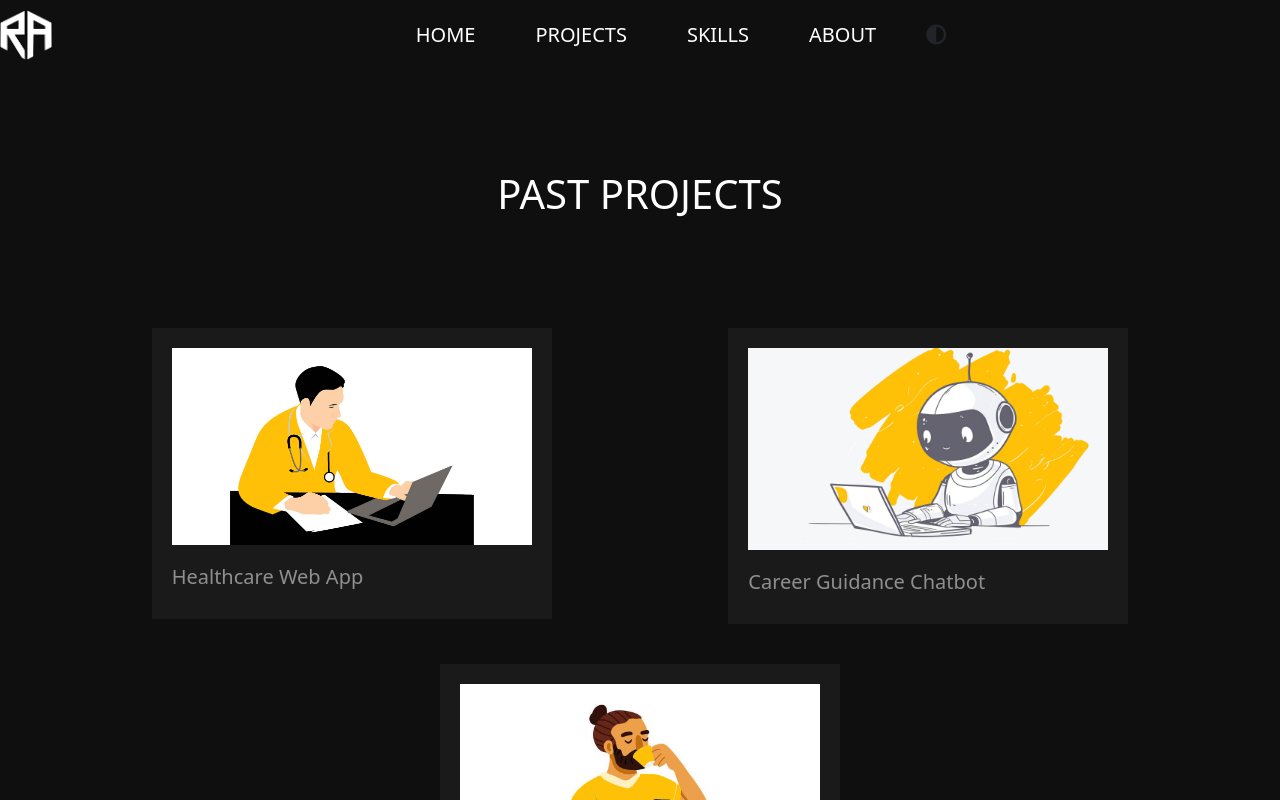
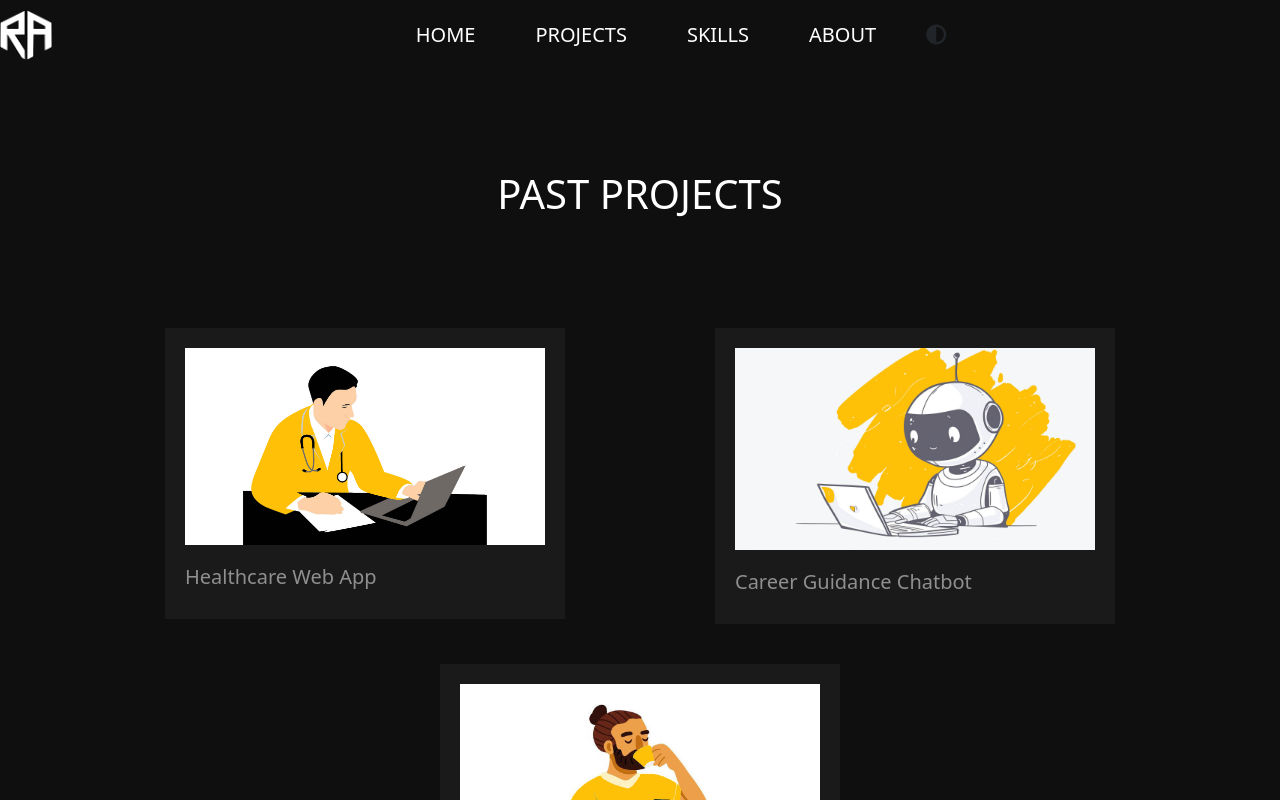
Before and after one commit to rohitashtekar/portfolio, a React (Vite) app in the folder Portfolio/: page /projects in a window 1280 px wide. Shown: the top 800 px of the page. Built offline with nearby package versions, Linux system fonts and the light colour scheme.

Commit message:
UPDATE: removed inline padding, margin

```diff
--- a/Portfolio/src/pages/Projects.jsx
+++ b/Portfolio/src/pages/Projects.jsx
@@ -13,10 +13,10 @@ const Projects = () => {
         <div>
           <h3 className="header">PAST PROJECTS</h3>
         </div>
-        <div className="project-list container-fluid p-0">
+        <div className="project-list container-fluid">
 
           <Link to="/projects/secondclinic">
-            <div className="container-fluid project-card ms-0">
+            <div className="container-fluid project-card">
               <div className="project-img">
                 <img src={doctor} alt="" />
               </div>
@@ -36,7 +36,7 @@ const Projects = () => {
           </Link>
 
           <Link to="/projects/coffeeorder">
-            <div className="container-fluid project-card me-0">
+            <div className="container-fluid project-card">
               <div className="project-img">
                 <img src={coffee} alt="Coffee Order Application" />
               </div>
```
